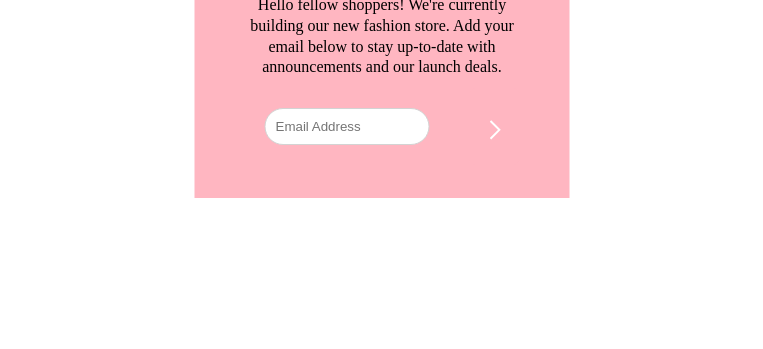
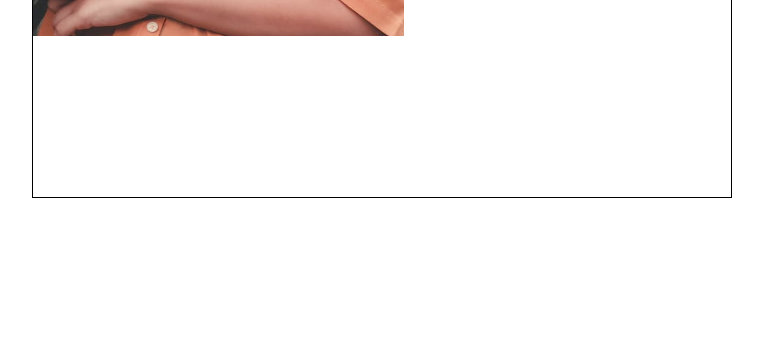
Before and after one commit to hsteele-creator/base-apparel-coming-soon, a plain HTML site: page index.html in a window 1280 px wide. Shown: the part 552-901 px from the top of the page, without its empty margins (258-1021 px from the left). Before the commit the page ends 800 px from the top, so only its background shows below. Drawn offline with Linux system fonts and the light colour scheme.

Commit message:
working on desktop version

```diff
--- a/style.css
+++ b/style.css
@@ -7,9 +7,8 @@
 
 
 .container {
-    height: 100%;
+    height: 90%;
     width: 375px;
-    height: 700px;
     position: absolute;
     top: 50%;
     left: 50%;
@@ -18,6 +17,14 @@
     transform: translateX(-50%) translateY(-50%);
     background-color: lightpink;
 }
+
+.top {
+    background-image: url("images/hero-mobile.jpg");
+    background-size: 100%;
+    background-repeat: no-repeat;
+    height: 300px;
+}
+
 
 .bottom {
     text-align: center;
@@ -50,6 +57,7 @@ p {
     border-radius: 6px;
     margin-left: 20px;
     border: none;
+    margin-bottom: 20px;
 }
 
 #submit:hover {
@@ -64,3 +72,31 @@ p {
 .form {
     display: flex;
 }
+
+@media(min-width: 600px) {
+
+    .container {
+        margin-left: auto;
+        margin-right: auto;
+        width: 700px;
+        height: 700px;
+        display: flex;
+        background-color: white;
+        border: 1px solid black;
+    }
+
+    .container svg {
+        display: none;
+    }
+
+    .top {
+        background-image: url("images/hero-desktop.jpg");
+        width: 100vw;
+        height: 100vh;
+        margin: 50px 0;
+    }
+
+    .bottom{
+        padding: 100px 20px;
+    }
+}
```
Also changed, not shown: index.html (+0 -1 lines).
